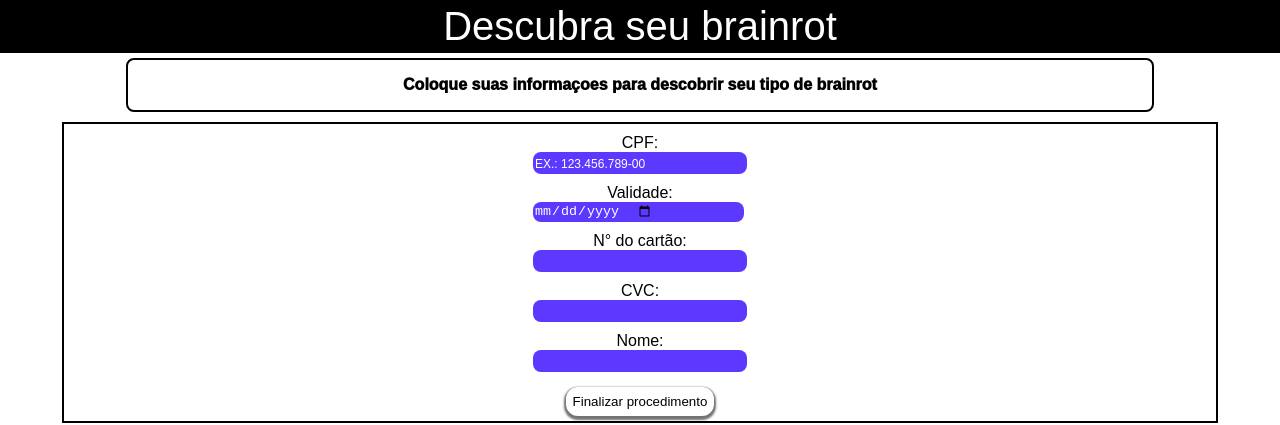
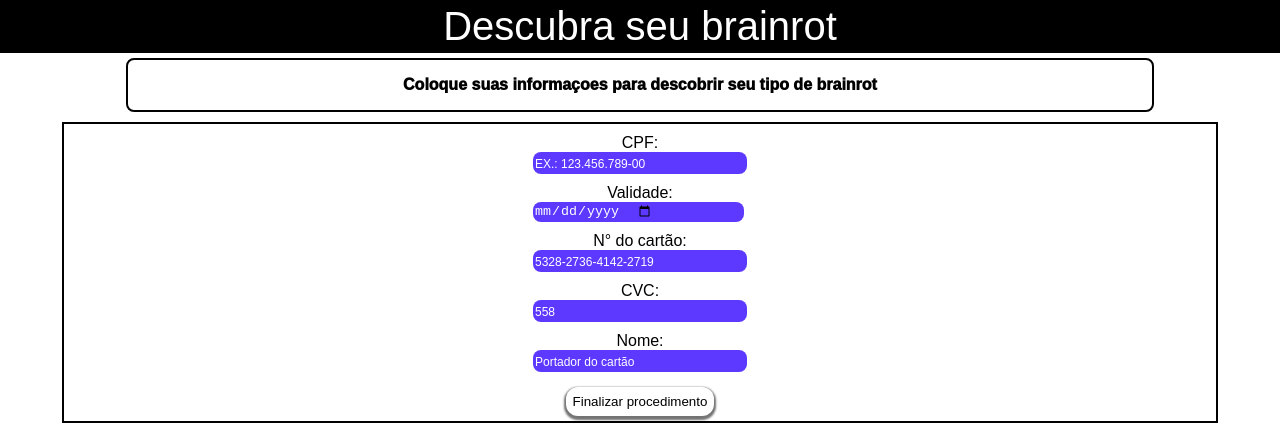
Before and after one commit to Guilhermeb-Ferrarezi/Descubra-seu-brainrot, a plain HTML site: page index.html in a window 1280 px wide. Drawn offline with Linux system fonts and the light colour scheme.

Commit message:
Update index.html

```diff
--- a/index.html
+++ b/index.html
@@ -26,15 +26,15 @@
             </div>
             <div class="input">
                 <label for="">N° do cartão:</label>
-                <input type="number" name="" id="ndc" required minlength="14" maxlength="16">
+                <input type="number" name="" id="ndc" required minlength="16" maxlength="20" placeholder="5328-2736-4142-2719">
             </div>
             <div class="input">
                 <label for="">CVC:</label>
-                <input type="number" name="" id="cvc" required minlength="3" maxlength="3">
+                <input type="number" name="" id="cvc" required minlength="3" maxlength="3" placeholder="558">
             </div>
             <div class="input">
                 <label for="">Nome:</label>
-                <input type="text" name="" id="nome" required>
+                <input type="text" name="" id="nome" required placeholder="Portador do cartão">
             </div>
             <button id="botao" type="submit">Finalizar procedimento</button>
         </form>
```
